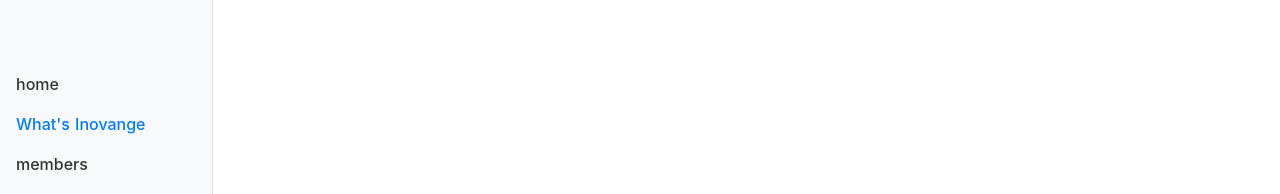
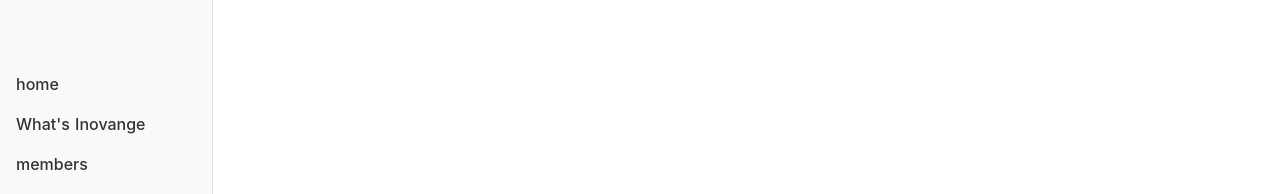
Before and after one commit to hiroto940/sample-app, a Nuxt app: page / in a window 1280 px wide. Shown: the top 194 px of the page. Built offline with nearby package versions, Linux system fonts and the light colour scheme; what vue-smoothscroll would draw is missing.

Commit message:
10.28課題

```diff
--- a/pages/index.vue
+++ b/pages/index.vue
@@ -12,9 +12,11 @@
                 </a>
               </li>
               <li class="nav-item">
-                <a class="nav-link active" href="#what">
-                  <span data-feather="home"></span>
-                  What's Inovange
+                <a href="#what" @click="clickSmoothScroll('#what')">
+                  <a class="nav-link" href="#what">
+                    <span data-feather="what"></span>
+                    What's Inovange
+                  </a>
                 </a>
               </li>
               <li class="nav-item">
@@ -26,15 +28,19 @@
                 </a>
               </li>
               <li class="nav-item">
-                <a class="nav-link" href="#">
-                  <span data-feather="shopping-cart"></span>
-                  works
+                <a href="#works" @click="clickSmoothScroll('#works')">
+                  <a class="nav-link" href="#works">
+                    <span data-feather="file"></span>
+                    works
+                  </a>
                 </a>
               </li>
               <li class="nav-item">
-                <a class="nav-link" href="#">
-                  <span data-feather="users"></span>
-                  contact
+                <a href="#contact" @click="clickSmoothScroll('#contact')">
+                  <a class="nav-link" href="#contact">
+                    <span data-feather="users"></span>
+                    contact
+                  </a>
                 </a>
               </li>
             </ul>
@@ -78,12 +84,14 @@
           </div>
           <div>
             <canvas class="my-4 w-100" id="myChart2" width="900" height="400"></canvas>
-            <h2>works</h2>
+            <a href="#works" @click="clickSmoothScroll('#works')"></a>
+            <h2 id="works">works</h2>
             <br><a href="https://www.amazon.co.jp/">2020.10.09完成</a>
             <br><a href="https://www.google.co.jp/">2020.10.10完成</a>
             <canvas class="my-4 w-100" id="myChart4" width="900" height="900"></canvas>
             <p class="example">
-            <h2>contact</h2>
+              <a href="#contact" @click="clickSmoothScroll('#contact')"></a>
+            <h2 id="contact">contact</h2>
             <br>Inovange@sample.com
             <br>Inovange2@sample.com
             <br>Inovange3@sample.com
```
